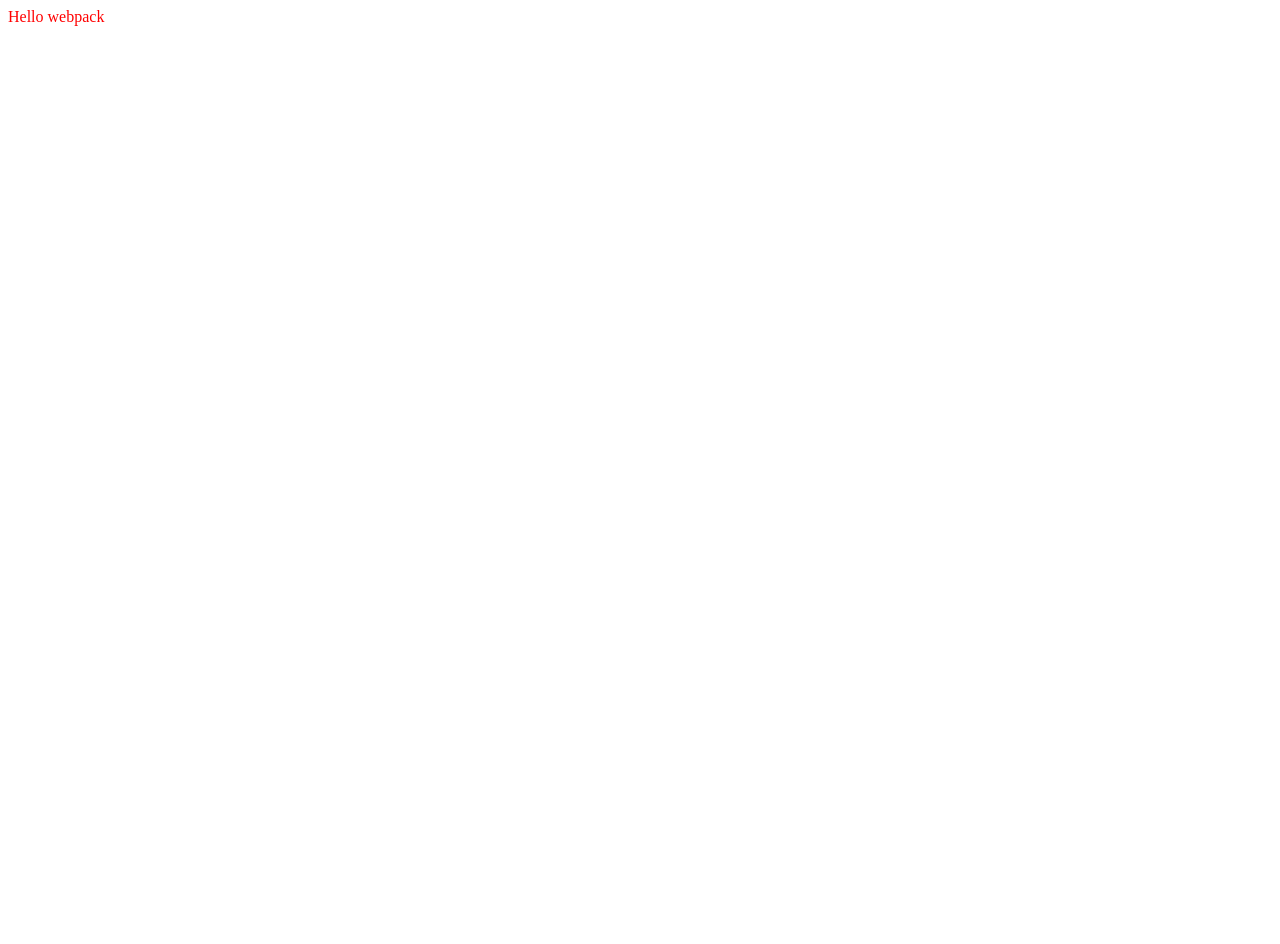
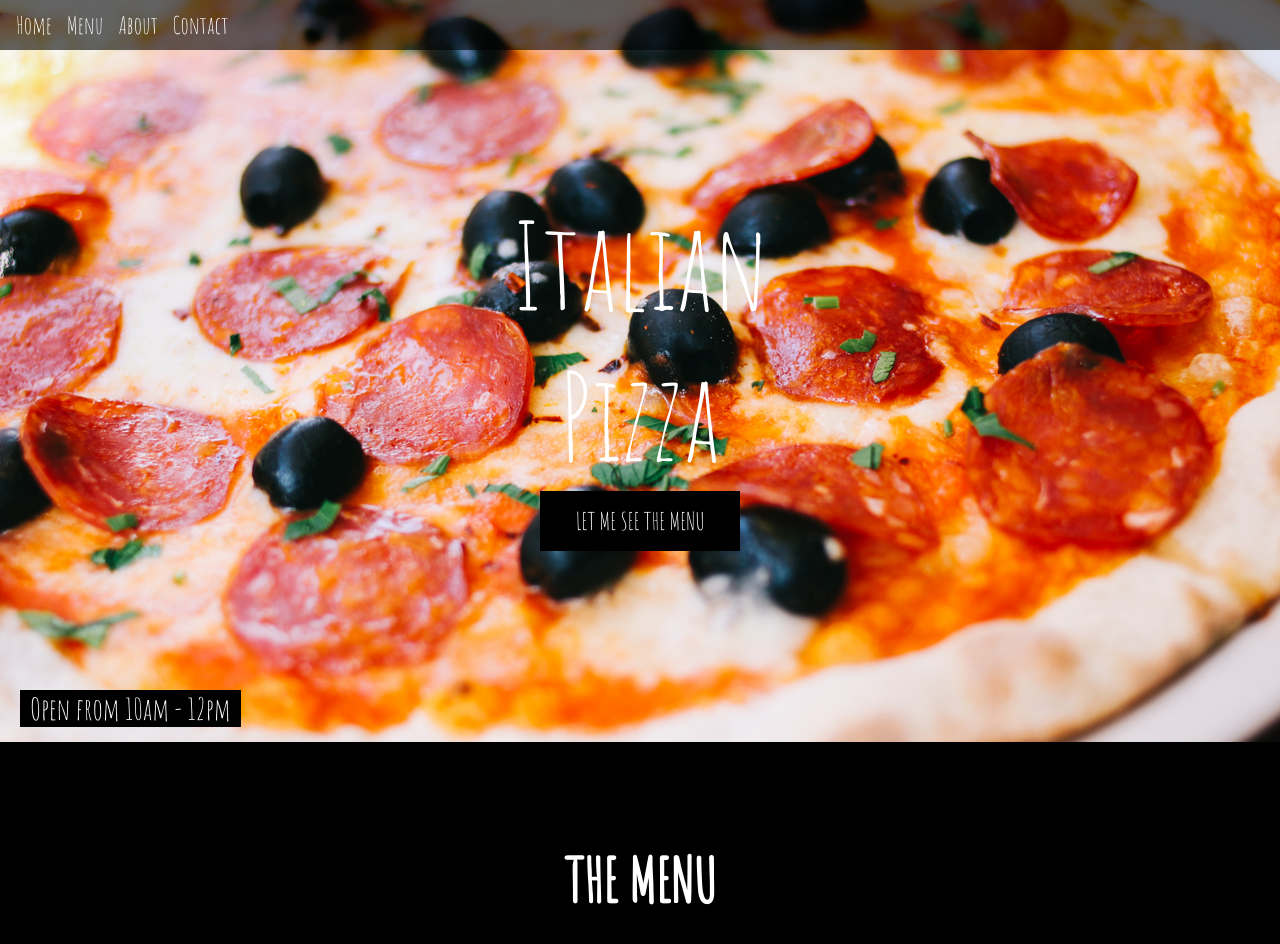
Before and after one commit to luthai/Restaurant-Page, a website built with webpack: page src/index.html in a window 1280 px wide. Before the commit the page ends 800 px from the top, so only its background shows below. Built offline with nearby package versions, Linux system fonts and the light colour scheme.

Commit message:
created main page

```diff
--- a/package.json
+++ b/package.json
@@ -5,6 +5,8 @@
   "private": true,
   "scripts": {
     "test": "echo \"Error: no test specified\" && exit 1",
+    "watch": "webpack --watch",
+    "start": "webpack serve --open",
     "build": "webpack"
   },
   "author": "Luan Thanh Thai",
@@ -14,7 +16,8 @@
     "html-webpack-plugin": "^5.6.0",
     "style-loader": "^4.0.0",
     "webpack": "^5.92.0",
-    "webpack-cli": "^5.1.4"
+    "webpack-cli": "^5.1.4",
+    "webpack-dev-server": "^5.0.4"
   },
   "dependencies": {
     "lodash": "^4.17.21"
--- a/src/index.html
+++ b/src/index.html
@@ -5,6 +5,14 @@
     <title>Restaurant Page</title>
   </head>
   <body>
-    <script src="bundle.js"></script>
+    <header>
+      <nav>
+        <button class="nav-button">Home</button>
+        <button class="nav-button">Menu</button>
+        <button class="nav-button">About</button>
+        <button class="nav-button">Contact</button>
+      </nav>
+    </header>
+    <script src="./index.bundle.js"></script>
   </body>
 </html>
--- a/src/index.js
+++ b/src/index.js
@@ -1,14 +1,9 @@
-import _ from 'lodash';
+import mainContent from './main_page.js';
+import menuContent from './menu_page.js';
 import './style.css';
 
-function component() {
-    const element = document.createElement('div');
 
-    // Lodash, now imported by this script
-    element.innerHTML = _.join(['Hello', 'webpack'], ' ');
-    element.classList.add('hello');
 
-    return element;
-}
 
-document.body.appendChild(component());
+mainContent();
+menuContent();
--- /dev/null
+++ b/src/main_page.js
@@ -0,0 +1,28 @@
+
+
+const mainContent = () => {
+    const main = document.createElement('div');
+    main.classList.add('main-container');
+
+    const main_text = document.createElement('span');
+    const main_menu = document.createElement('button');
+
+    main_text.setAttribute('style', 'white-space: pre;');
+    main_text.textContent = 'Italian\r\n';
+    main_text.textContent += 'Pizza';
+    main_text.classList.add('main-text');
+    main.appendChild(main_text);
+
+    main_menu.textContent = 'LET ME SEE THE MENU';
+    main_menu.classList.add('btn-main-menu');
+    main.appendChild(main_menu);
+
+    const open_text = document.createElement('span');
+    open_text.textContent = 'Open from 10am - 12pm';
+    open_text.classList.add('open-text');
+
+    document.body.appendChild(main);
+    document.body.appendChild(open_text);
+}
+
+export default mainContent;
--- /dev/null
+++ b/src/menu_page.js
@@ -0,0 +1,21 @@
+
+
+const menuContent = () => {
+
+
+    const menu_container = document.createElement('div');
+    menu_container.classList.add('menu-container');
+
+    const menu_title = document.createElement('h1');
+    menu_title.textContent = 'THE MENU';
+    menu_title.classList.add('menu-title');
+    menu_container.appendChild(menu_title);
+
+    const menu_options = document.createElement('div')
+    menu_options.classList.add('menu-options');
+
+
+    document.body.appendChild(menu_container);
+}
+
+export default menuContent;
--- a/src/style.css
+++ b/src/style.css
@@ -1,3 +1,89 @@
-.hello {
-    color: red;
+@font-face {
+    font-family: 'Amatic-SC';
+    src: url('./Amatic_SC/AmaticSC-Regular.ttf') format('truetype'),
+      url('./Amatic_SC/AmaticSC-Bold.ttf') format('truetype');
+    font-weight: normal;
+    font-style: normal;
 }
+
+* {
+	box-sizing: border-box;
+    margin: 0;
+    font-family: 'Amatic-SC', sans-serif;
+}
+
+body {
+    width: 100vw;
+    height: 100vh;
+    background-image: url("./Images/pizza-pepperoni-944464-pxhere.com.jpg");
+    background-size: cover;
+    background-repeat: no-repeat;
+}
+
+header {
+    display: flex;
+    align-items: center;
+    background-color: rgba(0, 0, 0, 0.6);
+    height: 50px;
+    padding: 10px;
+}
+
+.nav-button {
+    background-color: transparent;
+    background-repeat: no-repeat;
+    color: white;
+    border: none;
+    overflow: hidden;
+    outline: none;
+    font-size: 24px;
+}
+
+
+.main-container {
+    width: 100%;
+    height: 80%;
+    display: flex;
+    flex-direction: column;
+    justify-content: center;
+    align-items: center;
+}
+
+.main-text {
+    font-size: 120px;
+    color: white;
+    text-align: center;
+}
+
+.btn-main-menu {
+    width: 200px;
+    height: 60px;
+    background-color: black;
+    color: white;
+    font-size: 24px;
+    border: none;
+}
+
+.open-text {
+    background-color: black;
+    color: white;
+    font-size: 30px;
+    padding-left: 10px;
+    padding-right: 10px;
+    margin: 20px;
+}
+
+.menu-container {
+    width: 100%;
+    height: 100vh;
+    background-color: black;
+    display: flex;
+    flex-direction: column;
+    align-items: center;
+    margin-top: 15px;
+}
+
+.menu-title {
+    font-size: 60px;
+    color: white;
+    margin-top: 100px;
+}
--- a/webpack.config.js
+++ b/webpack.config.js
@@ -2,18 +2,27 @@ const path = require('path');
 const HtmlWebpackPlugin = require('html-webpack-plugin');
 
 module.exports = {
+    mode: 'development',
     entry: {
         index: './src/index.js',
     },
+    devServer: {
+        static: './dist',
+    },
+    devtool: 'inline-source-map',
     plugins: [
         new HtmlWebpackPlugin({
-            title: 'Output Management',
+            title: 'Restaurant Page',
+            template: './src/index.html',
         }),
     ],
     output: {
         filename: '[name].bundle.js',
         path: path.resolve(__dirname, 'dist'),
         clean: true,
+    },
+    optimization: {
+        runtimeChunk: 'single',
     },
     module: {
         rules: [
@@ -25,6 +34,10 @@ module.exports = {
                 test: /\.(png|svg|jpg|jpeg|gif)$/i,
                 type: 'asset/resource',
             },
+            {
+                test: /\.(woff|woff2|eot|ttf|otf)$/i,
+                type: 'asset/resource',
+            },
         ],
     },
 };
```
Also changed, not shown: src/Amatic_SC/OFL.txt (added, +93 -0 lines), src/Amatic_SC/AmaticSC-Bold.ttf (added), src/Amatic_SC/AmaticSC-Regular.ttf (added), src/Images/pizza-pepperoni-944464-pxhere.com.jpg (added), 1 other file. Lines whose indentation alone changed are shown as unchanged.
